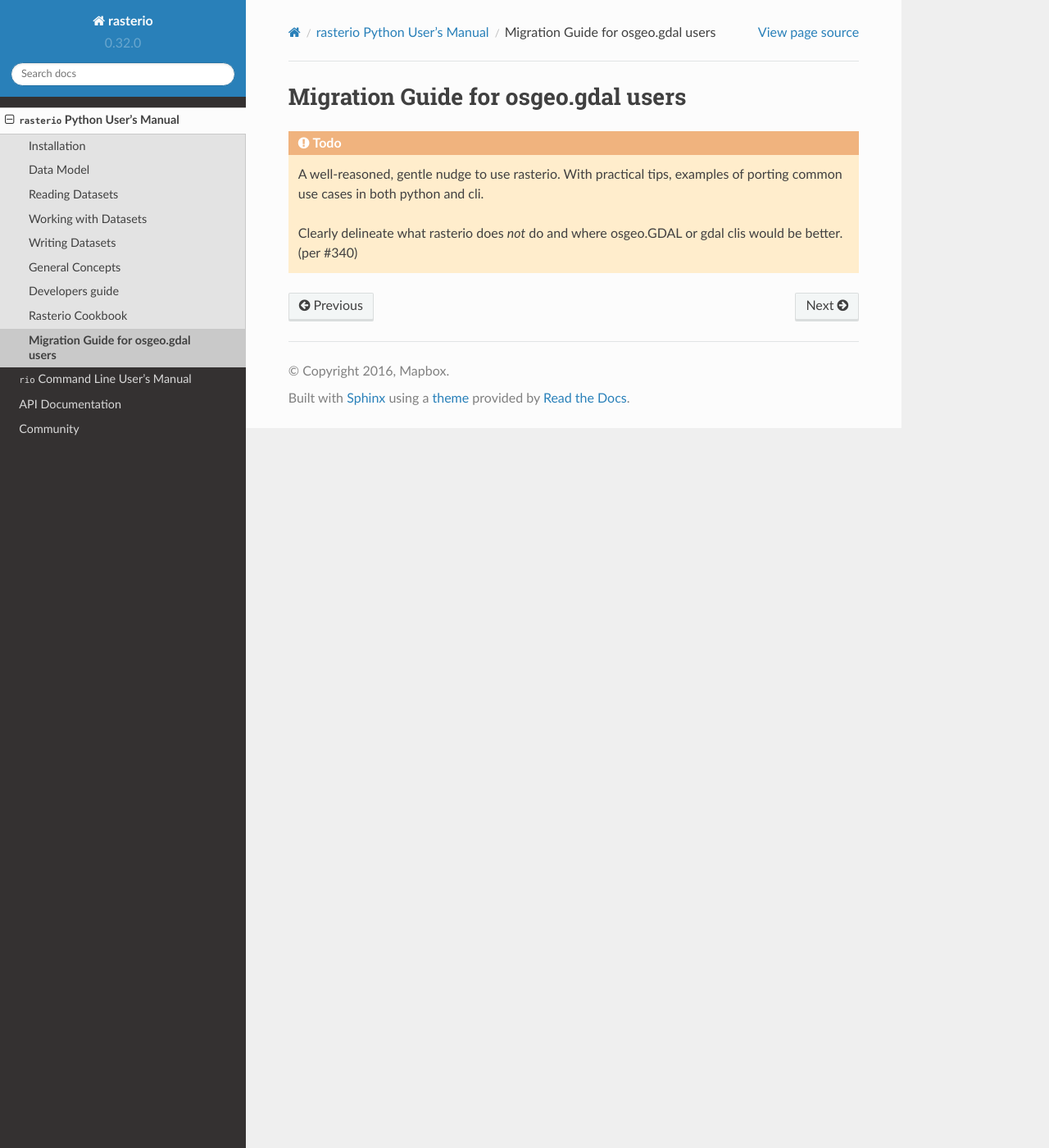
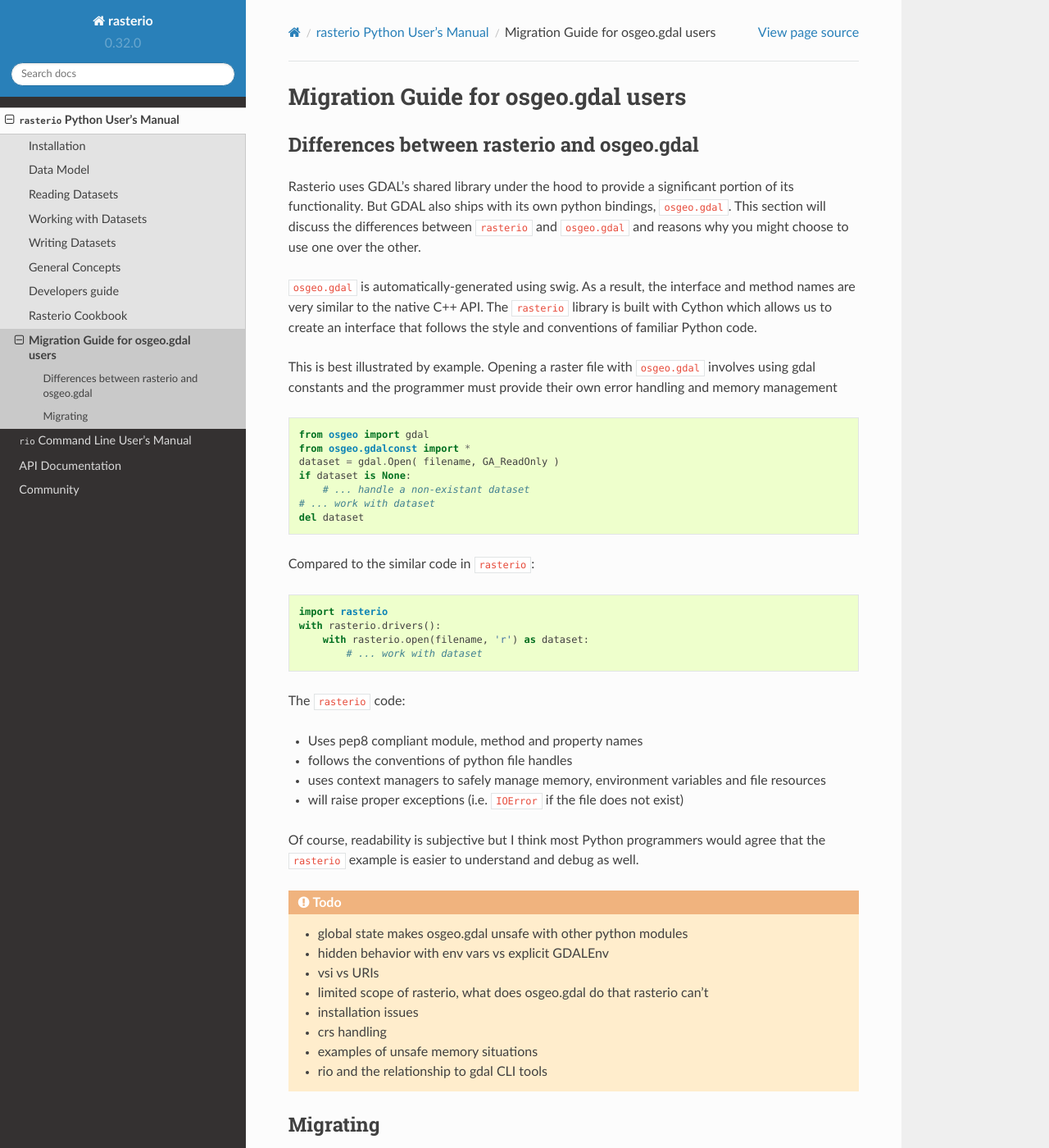
Before and after one commit to rasterio/rasterio, a Sphinx documentation site: the page built from docs/osgeo_gdal_migration.rst, in a window 1280 px wide and 1400 px high. Shown: the whole window at 82% size. Built offline with Sphinx 7.4.7 and the Read the Docs theme 2.0.0, drawn with Linux system fonts in a browser that asks for light colours; some of the changed text lies outside the part shown.

Commit message:
sketch an osgeo.gdal comparison doc

```diff
--- a/docs/osgeo_gdal_migration.rst
+++ b/docs/osgeo_gdal_migration.rst
@@ -1,10 +1,60 @@
 Migration Guide for osgeo.gdal users
 ====================================
 
+
+Differences between rasterio and osgeo.gdal
+^^^^^^^^^^^^^^^^^^^^^^^^^^^^^^^^^^^^^^^^^^^
+Rasterio uses GDAL's shared library under the hood to provide a significant portion of its functionality.
+But GDAL also ships with its own python bindings, ``osgeo.gdal``.
+This section will discuss the differences between ``rasterio`` and ``osgeo.gdal`` and reasons why you might
+choose to use one over the other.
+
+``osgeo.gdal`` is automatically-generated using swig. As a result, the interface and method names are
+very similar to the native C++ API.  The ``rasterio`` library is built with Cython which allows
+us to create an interface that follows the style and conventions of familiar Python code.
+
+This is best illustrated by example.  Opening a raster file with ``osgeo.gdal`` involves using gdal constants and the programmer must provide their own error handling and memory management ::
+
+    from osgeo import gdal
+    from osgeo.gdalconst import *
+    dataset = gdal.Open( filename, GA_ReadOnly )
+    if dataset is None:
+        # ... handle a non-existant dataset
+    # ... work with dataset
+    del dataset
+
+Compared to the similar code in ``rasterio``::
+
+    import rasterio
+    with rasterio.drivers():
+        with rasterio.open(filename, 'r') as dataset:
+            # ... work with dataset
+
+The ``rasterio`` code:
+
+* Uses pep8 compliant module, method and property names
+* follows the conventions of python file handles
+* uses context managers to safely manage memory, environment variables and file resources
+* will raise proper exceptions (i.e. ``IOError`` if the file does not exist)
+
+Of course, readability is subjective but I think most Python programmers would agree that the
+``rasterio`` example is easier to understand and debug as well.
+
 .. todo::
 
-    A well-reasoned, gentle nudge to use rasterio. With practical tips,
-    examples of porting common use cases in both python and cli.
+  * global state makes osgeo.gdal unsafe with other python modules
+  * hidden behavior with env vars vs explicit GDALEnv
+  * vsi vs URIs
+  * limited scope of rasterio, what does osgeo.gdal do that rasterio can't
+  * installation issues
+  * crs handling
+  * examples of unsafe memory situations
+  * rio and the relationship to gdal CLI tools
 
-    Clearly delineate what rasterio does `not` do and where osgeo.GDAL or
-    gdal clis would be better. (per #340)
+Migrating
+^^^^^^^^^
+
+.. todo::
+
+    Practical tips and examples of porting common use cases in both python and cli.
+    Some overlap with the cookbook here, so probably best to reference it when appropriate.
```
